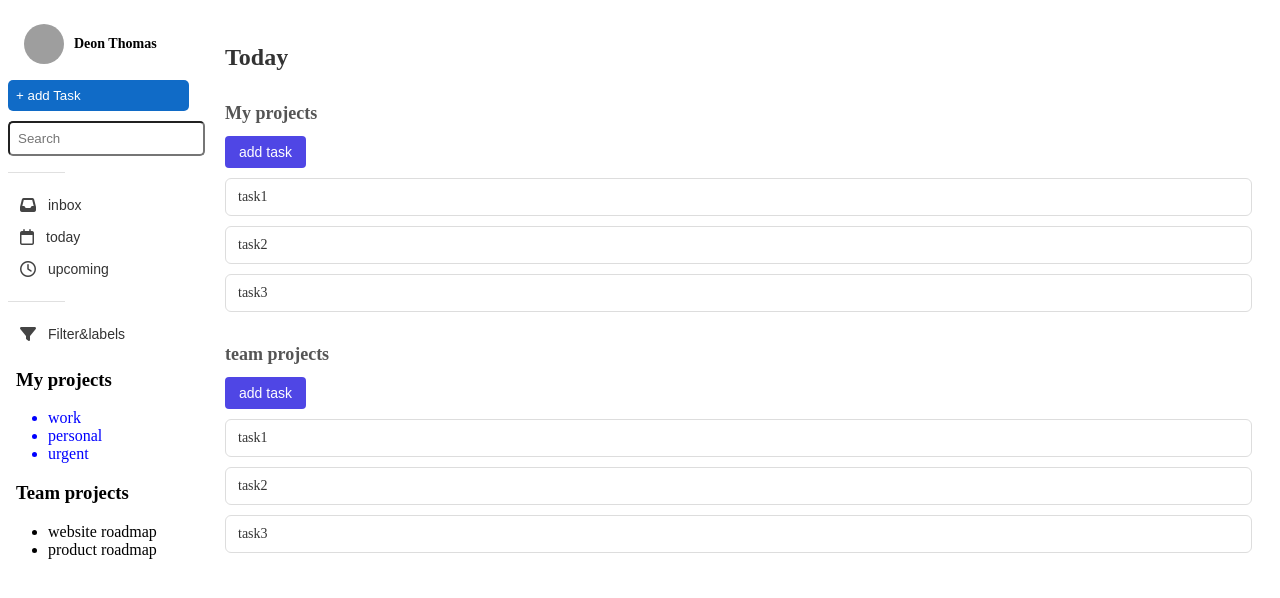
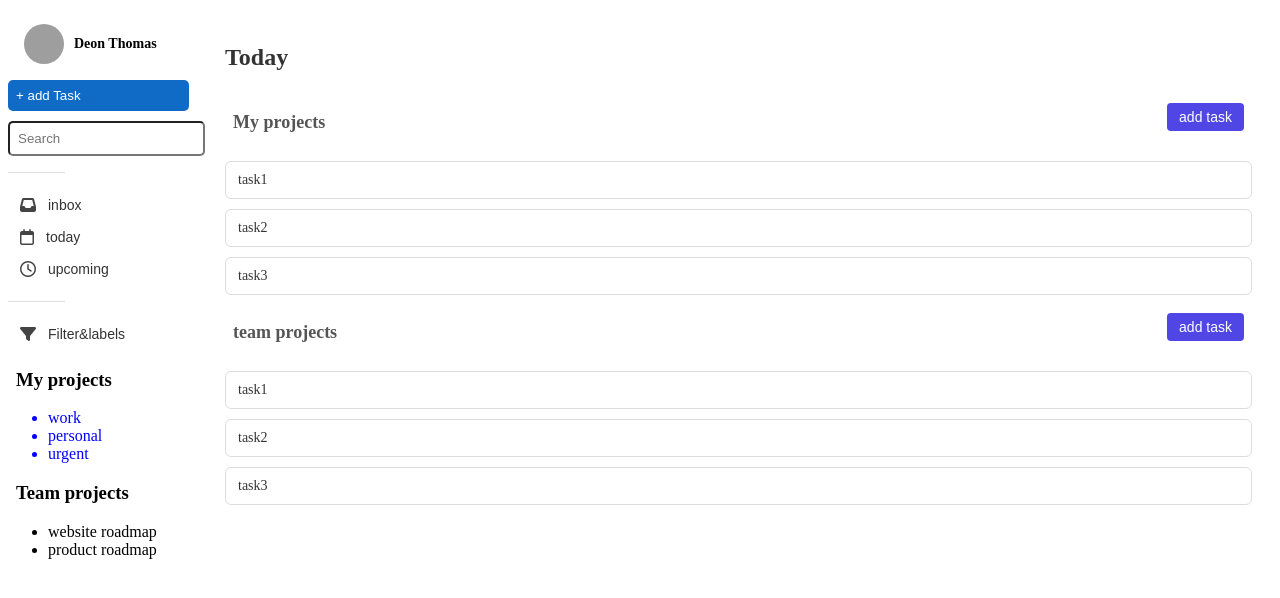
Before and after one commit to antiquecoder/task-manager, a plain HTML site: page index.html in a window 1280 px wide. Drawn offline with Linux system fonts and the light colour scheme; grey boxes are pictures that could not be loaded.

Commit message:
moved add task button to the right

```diff
--- a/index.html
+++ b/index.html
@@ -54,8 +54,10 @@
   <main class="main-content">
     <h1>Today</h1>
     <section class="my-projects">
+      <div class="section-header">
       <h2>My projects</h2>
       <button>add task</button>
+      </div>
       <ul>
         <li>task1</li>
         <li>task2</li>
@@ -63,8 +65,10 @@
       </ul>
     </section>
      <section class="team-projects">
+      <div class="section-header">
       <h2>team projects</h2>
       <button class="main-task">add task</button>
+      </div>
       <ul>
         <li>task1</li>
         <li>task2</li>
--- a/style.css
+++ b/style.css
@@ -112,6 +112,7 @@ main h2 {
 }
 
 main section button {
+
   background-color: #4f46e5;
   color: #fff;
   border: none;
@@ -139,3 +140,27 @@ main li {
   color: #333;
 
 }
+
+.section-header {
+  display: flex;
+  justify-content: space-between;
+  align-items: center;
+  margin-bottom: 12px;
+  padding: 8px;
+
+}
+
+.section-header h2 {
+  font-size: 18px;
+  margin: 0;
+}
+
+.section-header button {
+  background-color: #4f46e5;
+  color:  #fff;
+  border:none;
+  padding: 6px 12px;
+  border-radius: 4px;
+  cursor: pointer;
+
+}
```
